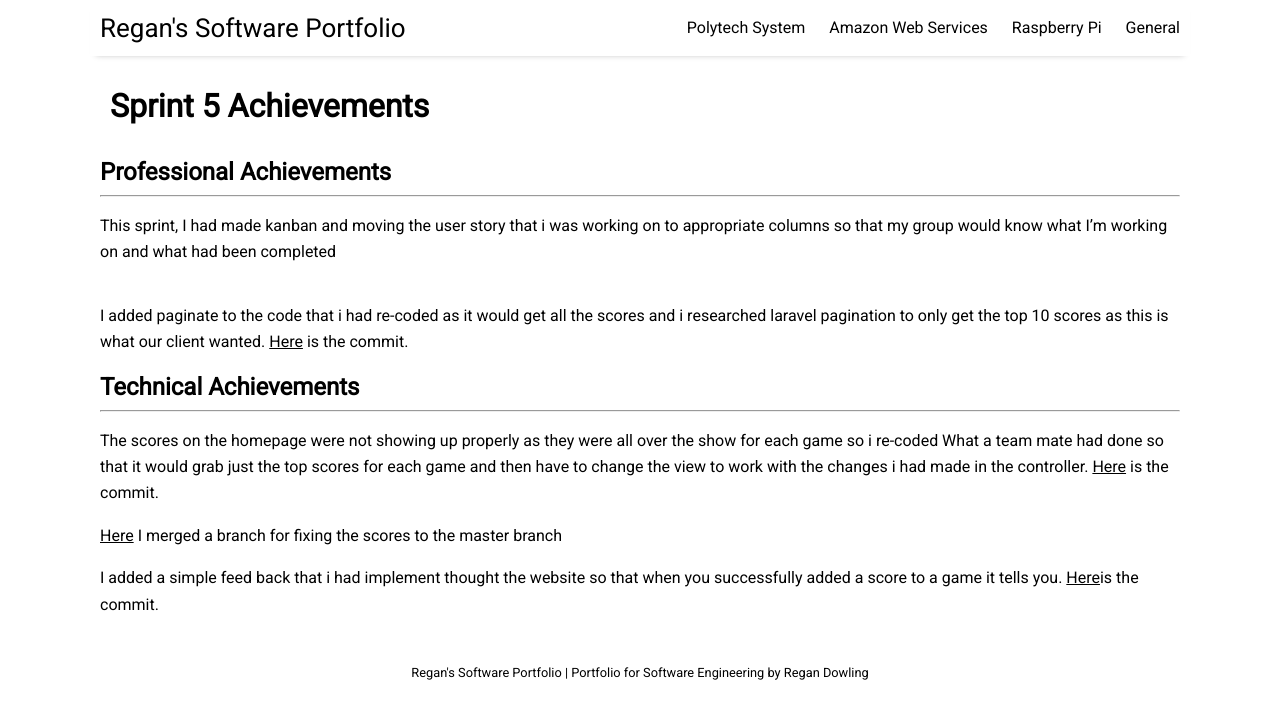
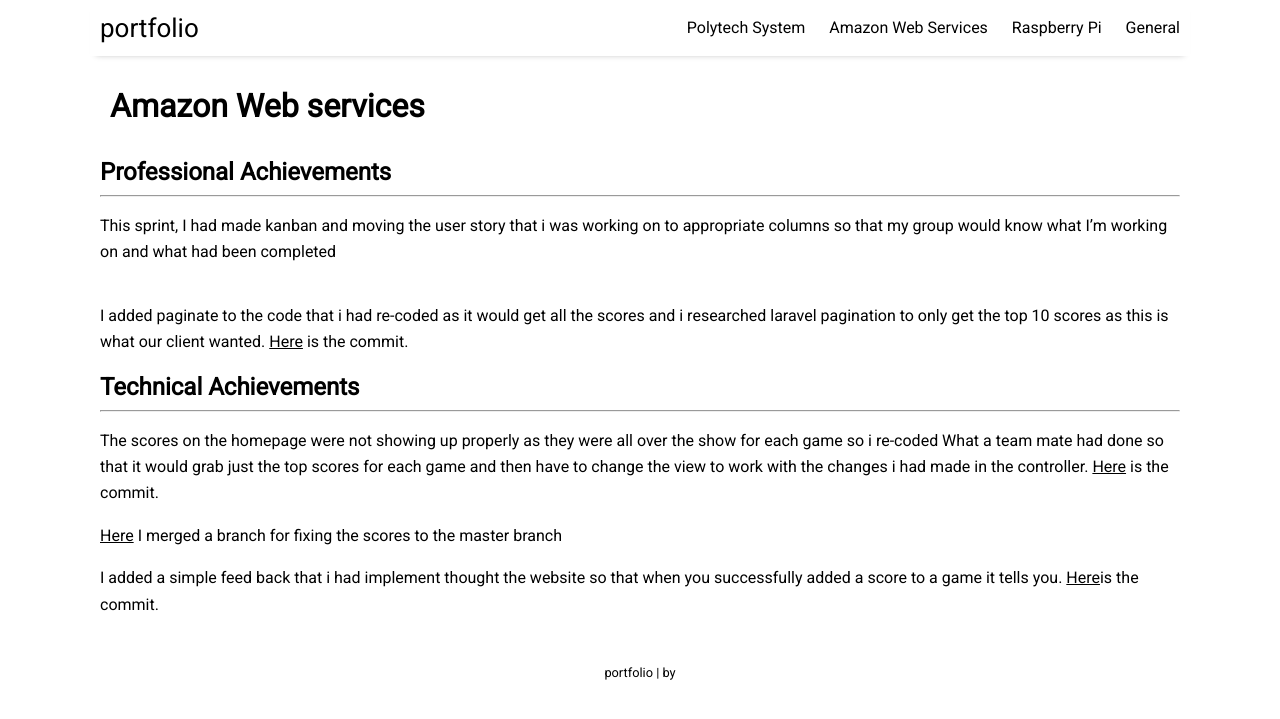
Before and after one commit to regan3765/portfolio, a Jekyll site: the page built from Temp/achievements.md, in a window 1280 px wide. Shown: the top 719 px of the page. Built offline with Jekyll 4.4.1, drawn with Linux system fonts in a browser that asks for light colours; nearby versions of some CDN libraries.

Commit message:
trying git ignore

```diff
--- a/Temp/achievements.md
+++ b/Temp/achievements.md
@@ -1,6 +1,6 @@
 ---
 layout: page
-title: Sprint 5 Achievements
+title: Amazon Web services
 ---
 
 
```
Also changed, not shown: _config.yml (deleted, +0 -24 lines).
